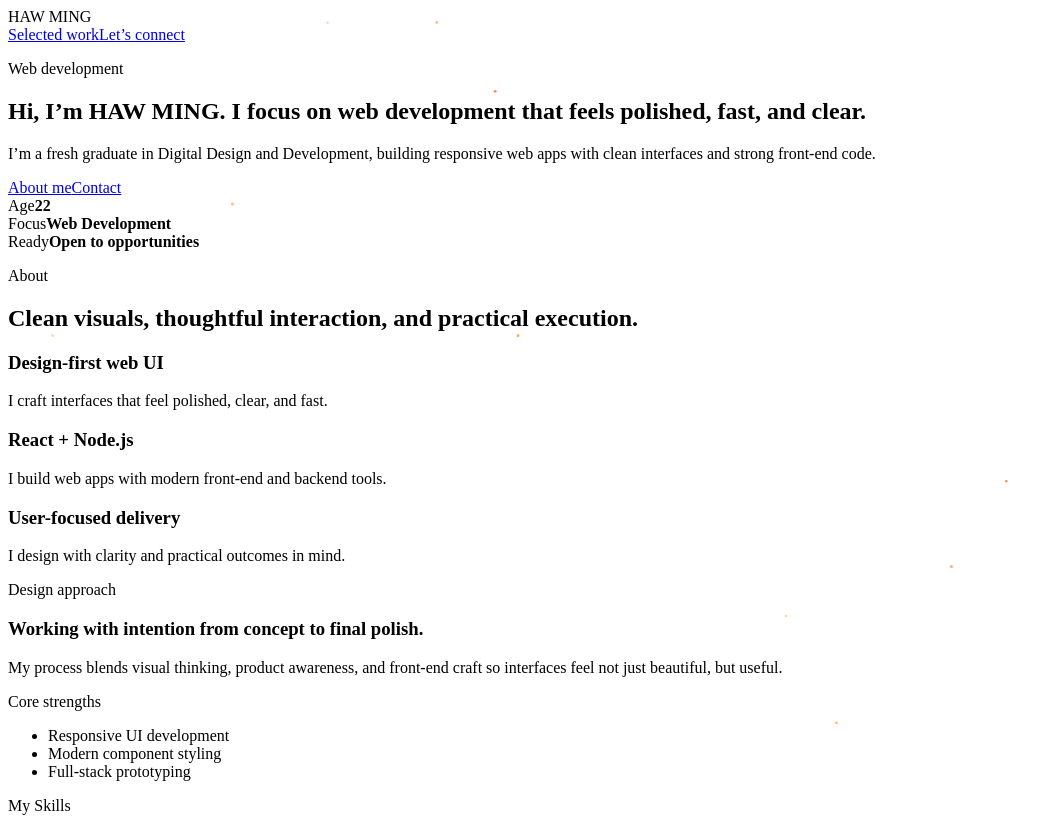
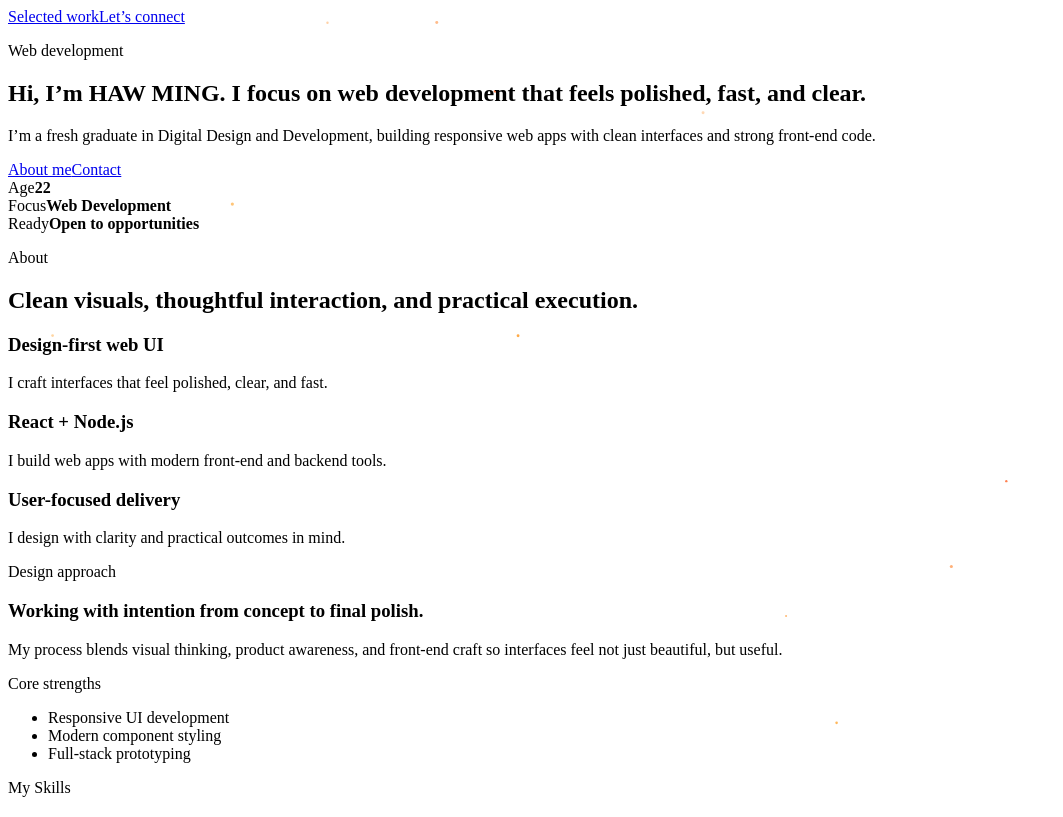
Before and after one commit to hawming0723-cmd/Website, a React (Create React App) app: page / in a window 1280 px wide. Shown: the top 817 px of the page, without its empty margins (0-1063 px from the left). Built offline with nearby package versions, Linux system fonts and the light colour scheme; the HTML template or start-up script is replaced by a standard one.

Commit message:
small edits

```diff
--- a/src/App.js
+++ b/src/App.js
@@ -231,7 +231,6 @@ function App() {
         <nav className="topbar">
           <div className="brand">
             <span className="brand-mark" />
-            <span>HAW MING</span>
           </div>
           <div className="topbar-actions">
             <a className="chip-link" href="#work" onMouseEnter={activateCursor} onMouseLeave={deactivateCursor}>
```
